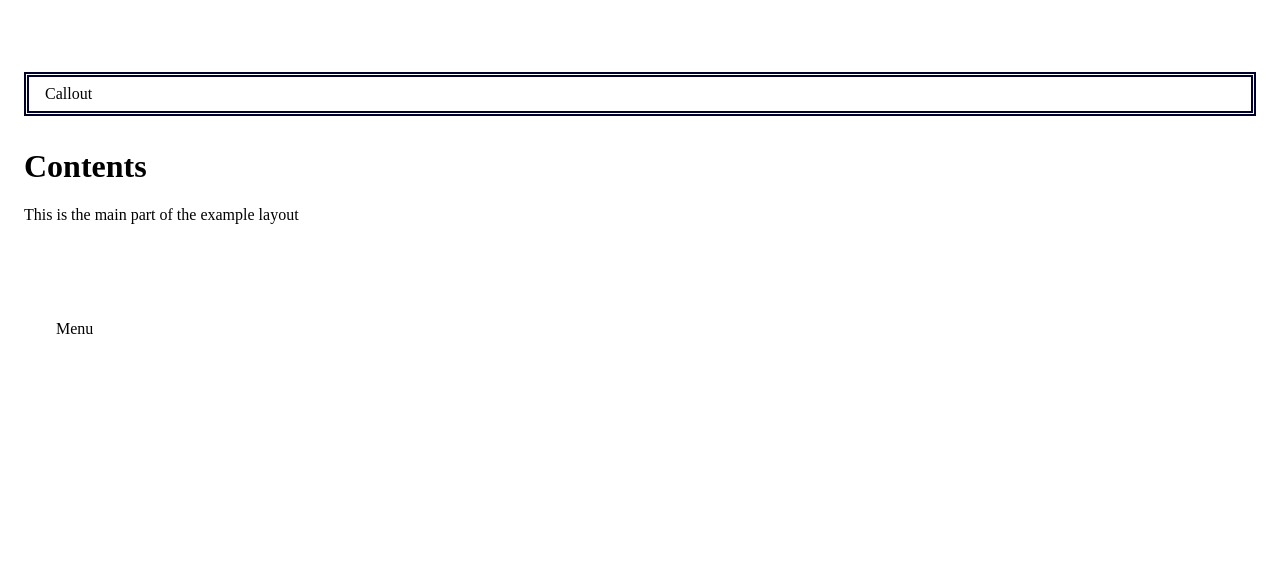
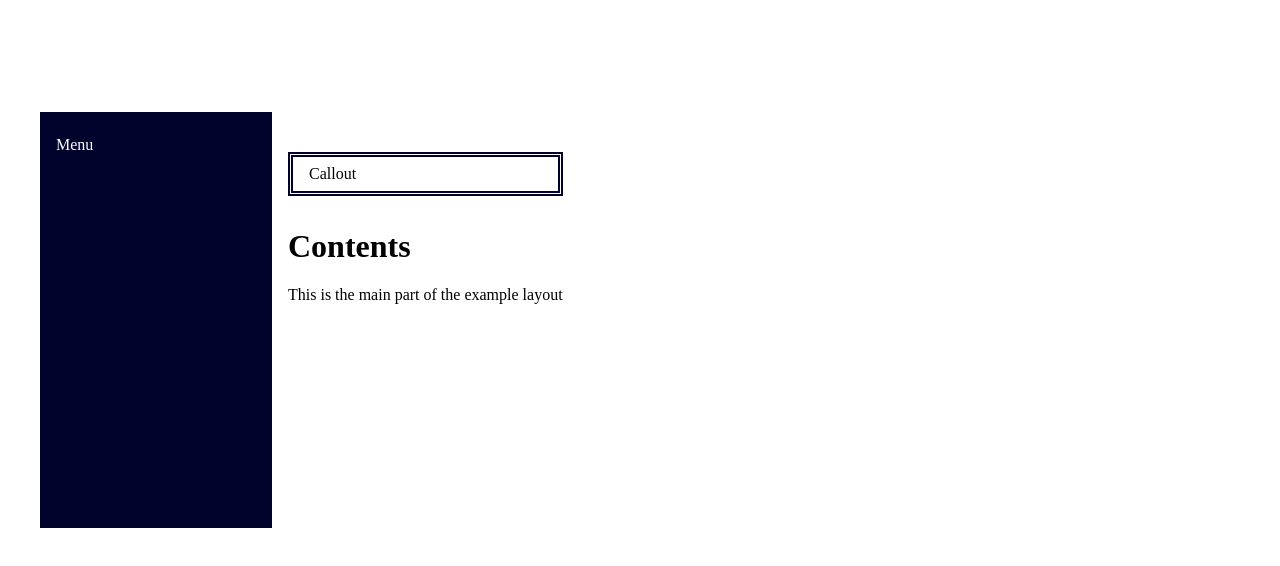
Before and after one commit to itsuki-yamada/react-hands-on-learning2, a React (Create React App) app in the folder chapter9/chapter9-app/: page / in a window 1280 px wide. Shown: the top 566 px of the page. Built offline with nearby package versions, Linux system fonts and the light colour scheme; the HTML template or start-up script is replaced by a standard one.

Commit message:
chapter9 refLayout
react-hands-on-learning2-9 #9 章:サスペンス

```diff
--- a/chapter9/chapter9-app/src/App.js
+++ b/chapter9/chapter9-app/src/App.js
@@ -18,14 +18,14 @@ const ErrorScreen = ({error}) => {
 
 export default function App() {
   return (
+      <SiteLayout menu={<p>Menu</p>}>
         <ErrorBoundary fallback={ErrorScreen}>
           <>
             <Callout>Callout</Callout>
             <h1>Contents</h1>
             <p>This is the main part of the example layout</p>
-          <SiteLayout menu={<p>Menu</p>}>
-          </SiteLayout>
           </>
         </ErrorBoundary>
+      </SiteLayout>
   );
 }
--- a/chapter9/chapter9-app/src/SiteLayout.js
+++ b/chapter9/chapter9-app/src/SiteLayout.js
@@ -3,8 +3,8 @@ import React from 'react';
 export const SiteLayout = ({children, menu = c => null}) => {
   return (
       <div className="site-container">
-        <div>{menu}</div>
-        <div>{children}</div>
+        <div className="menu">{menu}</div>
+        <div className="content">{children}</div>
       </div>
   );
 };
```
Lines whose indentation alone changed are shown as unchanged.
